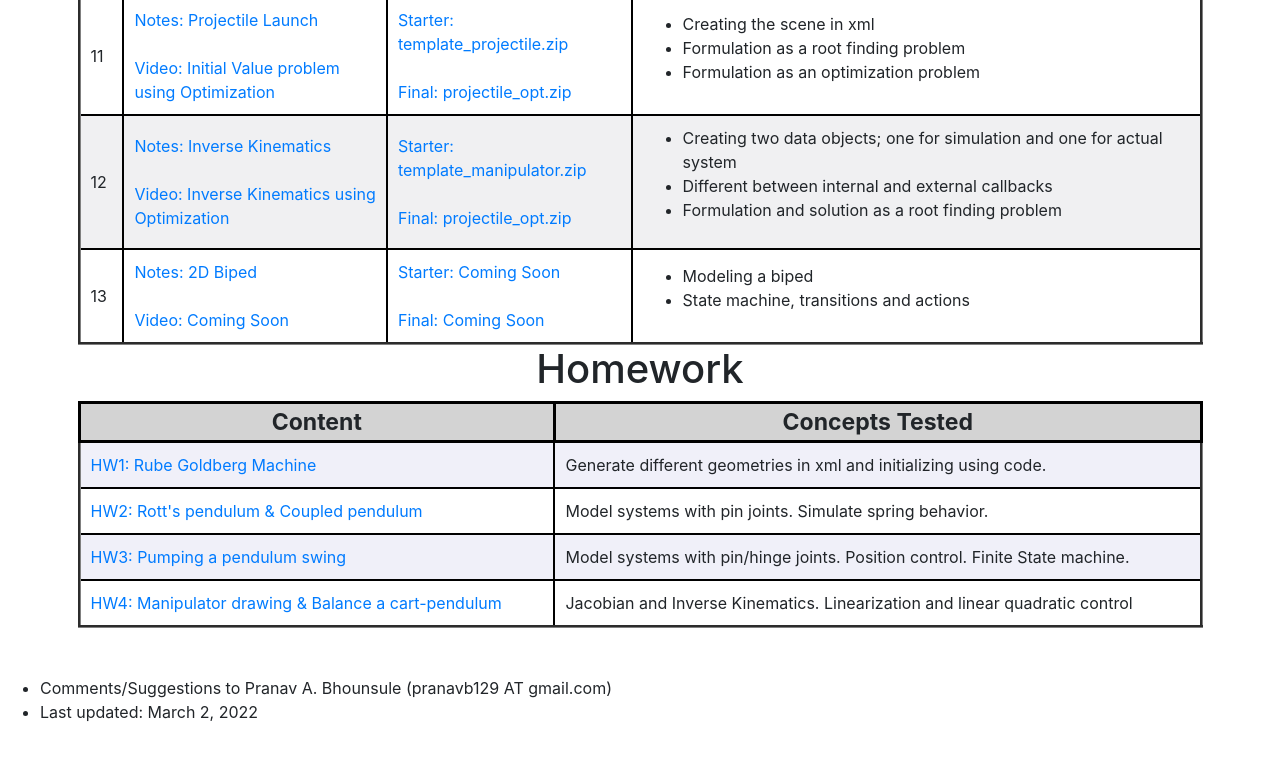
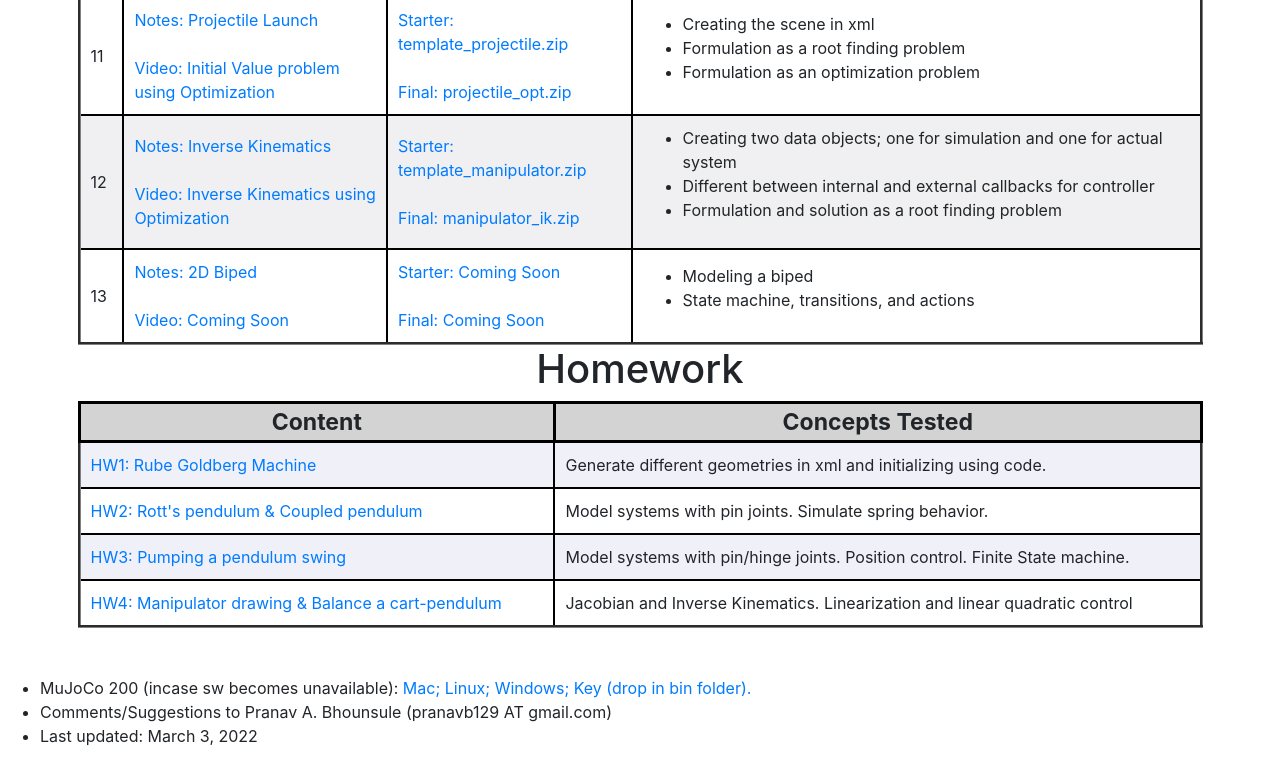
Before and after one commit to pab47/pab47.github.io, a plain HTML site: page mujoco.html in a window 1280 px wide. Shown: the part 2154-2938 px from the top of the page. Drawn offline with nearby package versions, Linux system fonts and the light colour scheme.

Commit message:
Updated mujoco.html with lec 12

```diff
--- a/mujoco.html
+++ b/mujoco.html
@@ -404,16 +404,16 @@
             <td rowspan="1" align="left">
 			  <a href="mujoco/notes/Lec12_Inverse_Kinematics_using_Optimization.pdf">Notes: Inverse Kinematics</a>
 			 <br> <br>
-            <a href = "https://youtu.be/">Video: Inverse Kinematics using Optimization</a>
+            <a href = "https://youtu.be/qMRUxFexKUc">Video: Inverse Kinematics using Optimization</a>
 		  </td>
            <td rowspan="1" align="left">
 		     <a href="mujoco/startercode/template_manipulator.zip">Starter: template_manipulator.zip </a>
 			 	<br> <br>
-             <a href="mujoco/code/manipulator_ik.zip">Final: projectile_opt.zip </a>
+             <a href="mujoco/code/manipulator_ik.zip">Final: manipulator_ik.zip </a>
 		  </td>
            <td rowspan="1"> <ul>
               <li>Creating two data objects; one for simulation and one for actual system</li>
-			   <li>Different between internal and external callbacks </li>
+			   <li>Different between internal and external callbacks for controller </li>
 			   <li>Formulation and solution as a root finding problem</li>
 			   <a id="lec13"></a> <!--tag for dropdown -->
            </ul>
@@ -425,7 +425,7 @@
 		 <tr >
 			 <td rowspan="1" align="left"> 13 </td>
             <td rowspan="1" align="left">
-				<a href="mujoco/notes/Lec11_2D_Biped.pdf">Notes: 2D Biped</a>
+				<a href="mujoco/notes/Lec13_2D_Biped.pdf">Notes: 2D Biped</a>
 			 <br> <br>
             <a href = "https://youtu.be/">Video: Coming Soon </a>
 			 </td>
@@ -436,7 +436,7 @@
 			 </td>
            <td rowspan="1"> <ul>
  				<li>Modeling a biped</li>
-			   <li>State machine, transitions and actions</li>
+			   <li>State machine, transitions, and actions</li>
 <!--
 			   <li>Height control using spring-like actuation </li>
              <li>Velocity control using reactive torque during stance</li>
@@ -504,8 +504,14 @@
 	<!-- Comment here-->
 	<br>
 		<ul>
+	    <li> MuJoCo 200 (incase sw becomes unavailable):
+			<a href="mujoco/software/mujoco200_macos.zip">Mac; </a>
+			<a href="mujoco/software/mujoco200_linux.zip">Linux; </a>
+			<a href="mujoco/software/mujoco200_win64.zip">Windows; </a>
+			<a href="mujoco/software/mjkey.txt">Key (drop in bin folder). </a>
+		</li>
         <li>Comments/Suggestions to Pranav A. Bhounsule (pranavb129 AT gmail.com) </li>
-		<li>Last updated: March 2, 2022</li>
+		<li>Last updated: March 3, 2022</li>
 </ul>
 <br>
 		 <!-- line break-->
```
